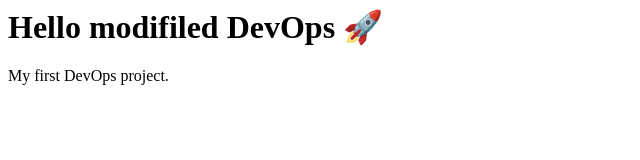
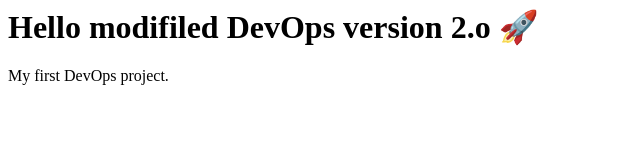
Before and after one commit to aravindp2004-sudo/devops-demo, a plain HTML site: page index.html in a window 1280 px wide. Shown: the whole page, without its empty margins (0-640 px from the left). Drawn offline with Linux system fonts and the light colour scheme.

Commit message:
Update website to version 3

```diff
--- a/index.html
+++ b/index.html
@@ -10,7 +10,7 @@
 </title>
 </head>
 <body>
-    <h1>Hello modifiled  DevOps 🚀</h1>
+    <h1>Hello modifiled  DevOps version 2.o 🚀</h1>
     <p>My first DevOps project.</p>
 </body>
 </html>
```
